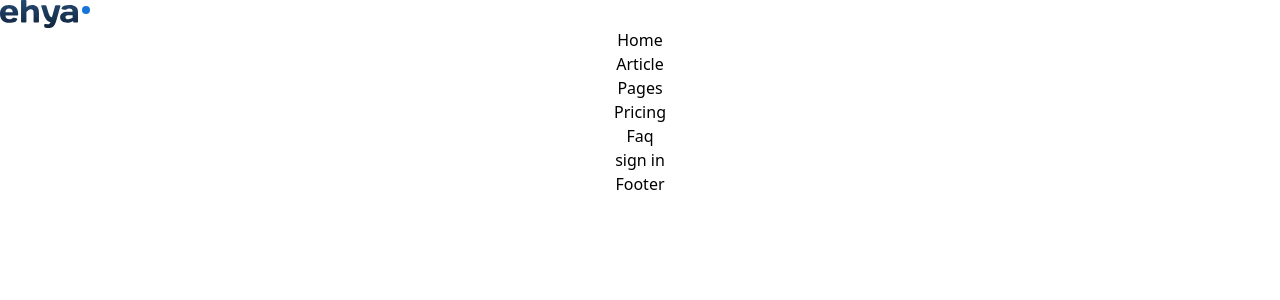
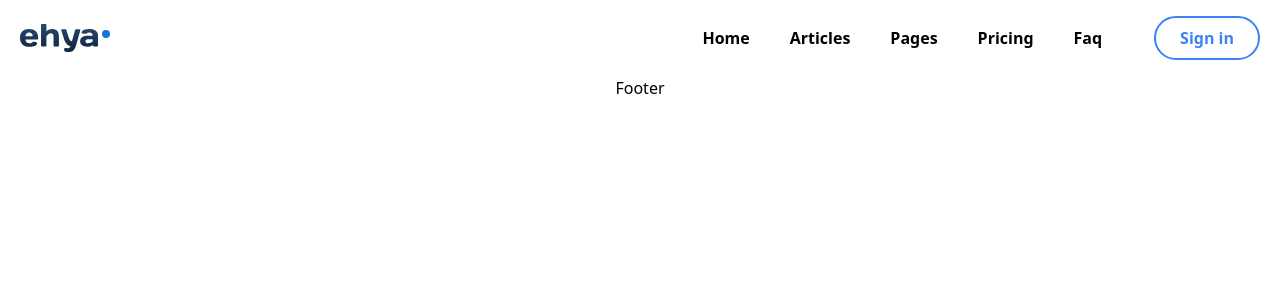
Before and after one commit to AL-Sayed1/blog-project, a React (Create React App) app: page / in a window 1280 px wide. Shown: the top 300 px of the page. Built offline with nearby package versions, Linux system fonts and the light colour scheme.

Commit message:
3 - Creating Header

```diff
--- a/src/components/Header.jsx
+++ b/src/components/Header.jsx
@@ -1,27 +1,47 @@
-import React from 'react';
-import { images } from '../constants';
+import React from "react";
+import { images } from "../constants";
+
+const navItemsInfo = [
+  { name: "Home" },
+  { name: "Articles" },
+  { name: "Pages" },
+  { name: "Pricing" },
+  { name: "Faq" },
+];
+
+const NavItem = ({ name }) => {
+  return (
+    <li className="relative group">
+      <a href="/" className="px-4 py-2">
+        {name}
+      </a>
+      <span className="text-blue-500 absolute transition-all duration-500 font-bold right-0 top-0 group-hover:right-[90%] opacity-0 group-hover:opacity-100">
+        /
+      </span>
+    </li>
+  );
+};
 
 const Header = () => {
   return (
     <section>
-      <header>
+      <header className="container mx-auto px-5 flex justify-between py-4 items-center">
         <div>
-          <img src={images.Logo} alt='logo' />
-          <ul>
-            <li><a href="/">Home</a></li>
-            <li><a href="/">Article</a></li>
-            <li><a href="/">Pages</a></li>
-            <li><a href="/">Pricing</a></li>
-            <li><a href="/">Faq</a></li>
+          <img src={images.Logo} alt="logo" />
+        </div>
+        <div className="flex gap-x-9 items-center">
+          <ul className="flex gap-x-2 font-semibold">
+            {navItemsInfo.map((item) => (
+              <NavItem key={item.name} name={item.name} />
+            ))}
           </ul>
-          <button>sign in</button>
-        </div>
-        <div>
-
+          <button className="border-2 border-blue-500 px-6 py-2 rounded-full text-blue-500 font-semibold hover:bg-blue-500 hover:text-white transition-all duration-300">
+            Sign in
+          </button>
         </div>
       </header>
     </section>
   );
 };
 
-export default Header
+export default Header;
```
